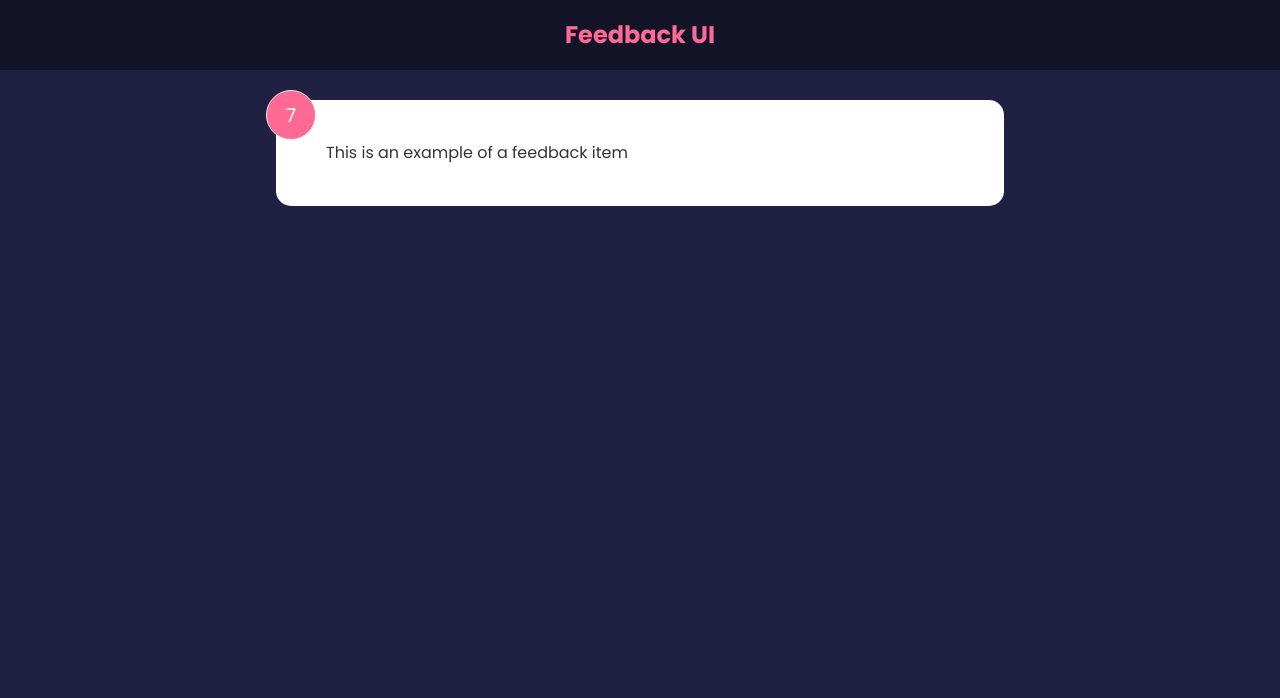
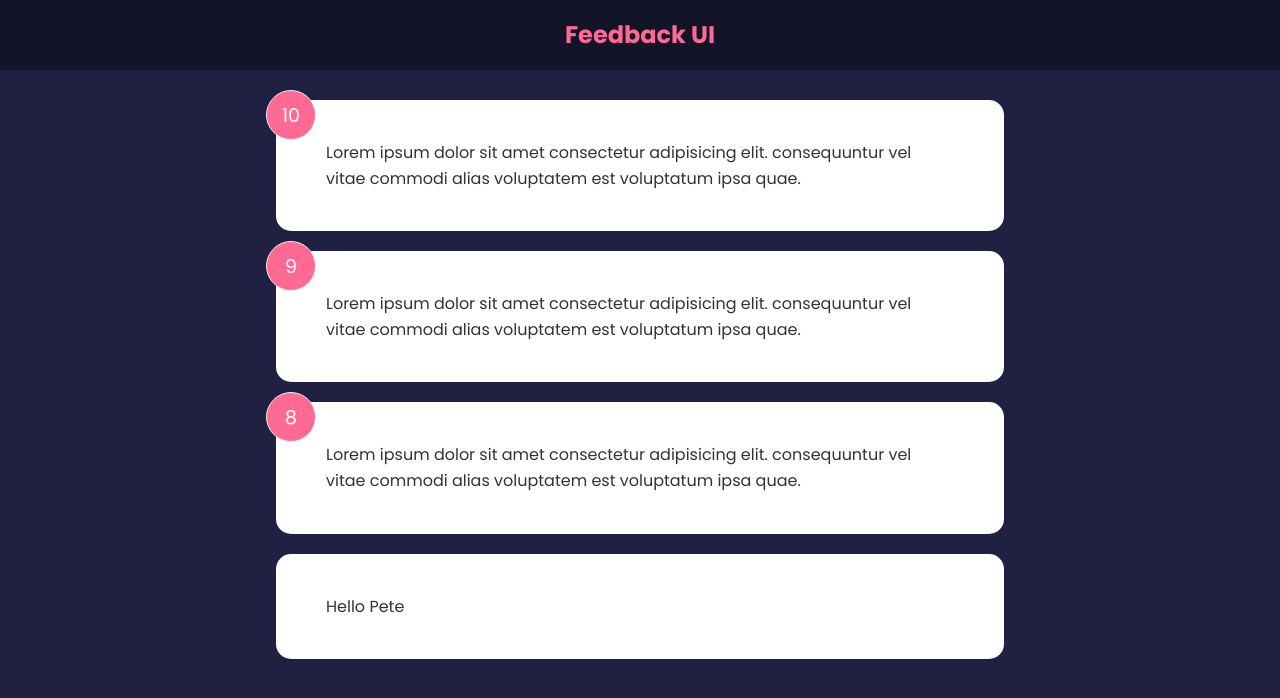
Before and after one commit to TimurMishiev/feedback-app, a React (Create React App) app: page / in a window 1280 px wide. Shown: the top 698 px of the page. Built offline with nearby package versions, Linux system fonts and the light colour scheme.

Commit message:
create a reusable Card component

```diff
--- a/src/App.js
+++ b/src/App.js
@@ -1,16 +1,18 @@
 import { useState } from "react";
 import Header from "./components/Header";
-import FeedbackList from "./components/FeedbackItem";
+import FeedbackList from "./components/FeeedbackList";
 import FeedbackData from "./data/FeedbackData";
+import Card from "./components/shared/Card";
 
 function App() {
-	const [feedback, setFeedback] = useState();
+	const [feedback, setFeedback] = useState(FeedbackData);
 
 	return (
 		<>
 			<Header />
 			<div className="container">
 				<FeedbackList feedback={feedback} />
+				<Card>Hello Pete</Card>
 			</div>
 		</>
 	);
--- a/src/components/FeedbackItem.js
+++ b/src/components/FeedbackItem.js
@@ -1,14 +1,11 @@
-import { useState } from "react";
+import Card from "./shared/Card";
 
-function FeedbackItem() {
-	const [rating, setRating] = useState(7);
-	const [text, setText] = useState("This is an example of a feedback item");
-
+function FeedbackItem({ item }) {
 	return (
-		<div className="card">
-			<div className="num-display">{rating}</div>
-			<div className="text-display">{text}</div>
-		</div>
+		<Card>
+			<div className="num-display">{item.rating}</div>
+			<div className="text-display">{item.text}</div>
+		</Card>
 	);
 }
 
--- /dev/null
+++ b/src/components/shared/Card.js
@@ -0,0 +1,7 @@
+import React from "react";
+
+function Card({ children }) {
+	return <div className="card">{children}</div>;
+}
+
+export default Card;
```
